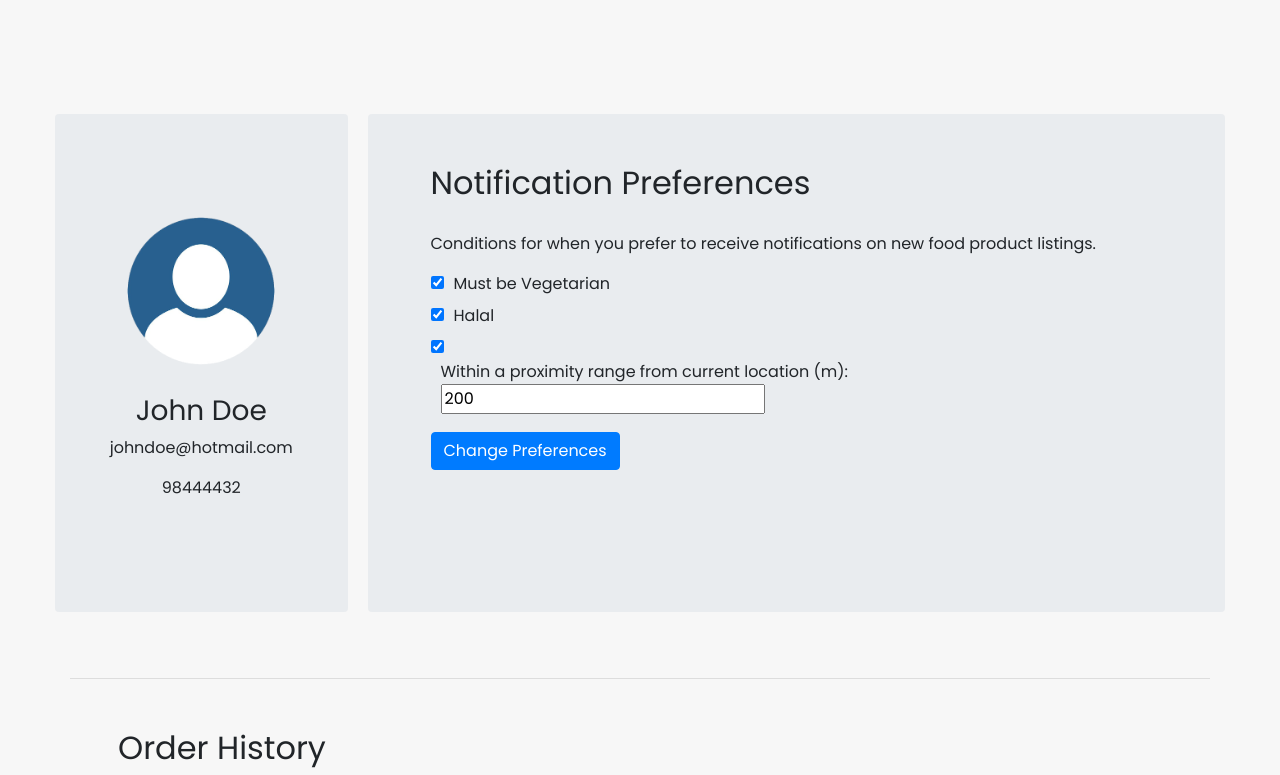
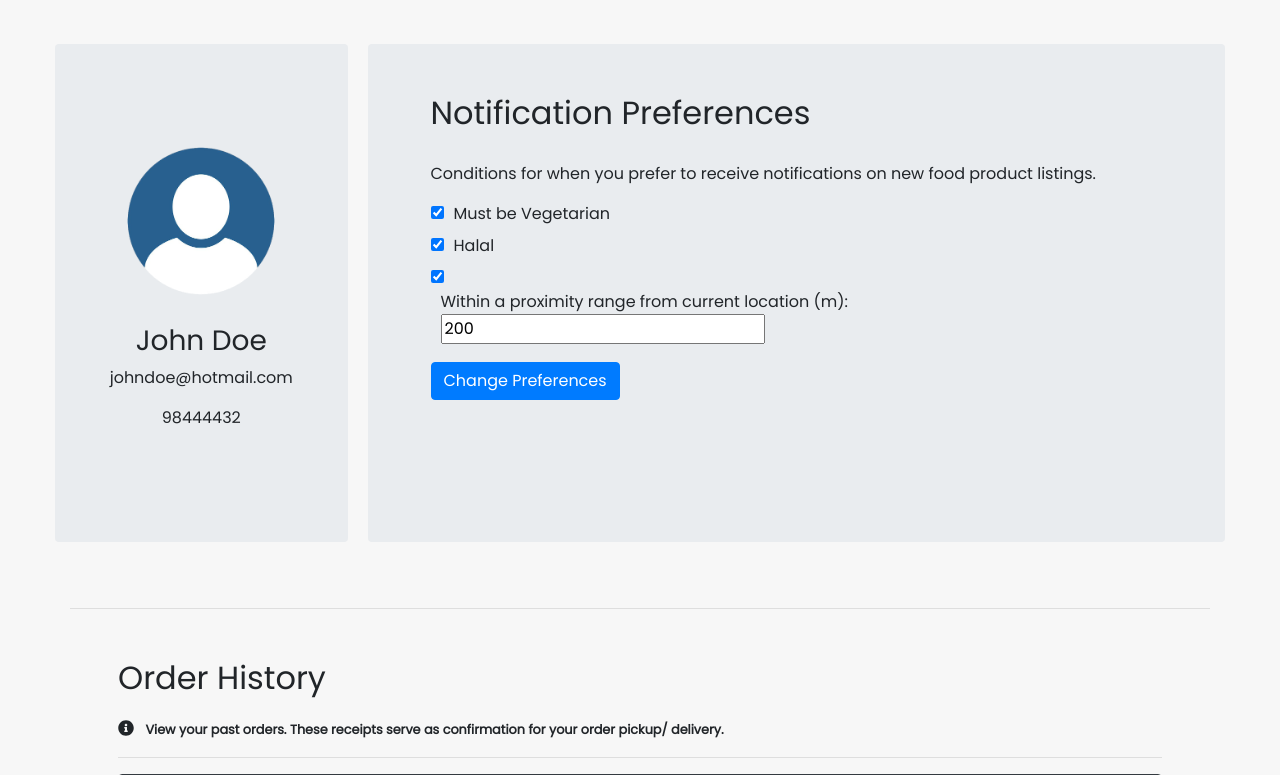
Before and after one commit to simshengqin/IS216, a PHP site: page /IS216/customer_profile.php in a window 1280 px wide. Shown: the part 76-851 px from the top of the page. Run offline with PHP 8.4, Linux system fonts and the light colour scheme; data comes from the database, SQL or seed files in the repository; some libraries are stand-ins or nearby versions.

Commit message:
Adjusted margin

```diff
--- a/css/maincss.css
+++ b/css/maincss.css
@@ -1,5 +1,6 @@
 body {
   background-color: #f7f7f7;
+  /* background-color: #92bdb7; */
   /* font-family: 'Lato'; */
   /* font-family: 'Montserrat'; */
   font-family: "Poppins";
--- a/customer_profile.php
+++ b/customer_profile.php
@@ -69,7 +69,7 @@
   </header> -->
 <div class="container">
     <div class='row'>
-        <div class='col-3 profile rounded' style="margin-top: 120px; margin-bottom: 50px;">
+        <div class='col-3 profile rounded' style="margin-top: 50px; margin-bottom: 50px;">
             <div class="jumbotron jumbotron-fluid" >
                 <!-- <h2 class="display-5 mx-md-5">Customer Profile</h2> -->
                 <!-- <hr class="my-4"> -->
@@ -85,7 +85,7 @@
 
         <div style="width:20px;"></div>
 
-        <div class="col profile rounded" style="margin-top: 120px; margin-bottom: 50px;">
+        <div class="col profile rounded" style="margin-top: 50px; margin-bottom: 50px;">
             <div class="mx-md-5" >
             <h2 style="margin-bottom: 30px; margin-top: 50px;">Notification Preferences</h2>
                 <p>Conditions for when you prefer to receive notifications on new food product listings.</p>
--- a/mainpage.php
+++ b/mainpage.php
@@ -71,7 +71,7 @@ session_start();
   </nav> -->
 
   <!-- Header -->
-  <header class="header-img" style="margin: 80px 0px 10px;">
+  <header class="header-img" style="margin: 0px 0px 10px;">
         <div class="container align-items-center justify-items-center" style="height: auto;">
             <div class="row">
                 <div class="col-lg-12">
```
